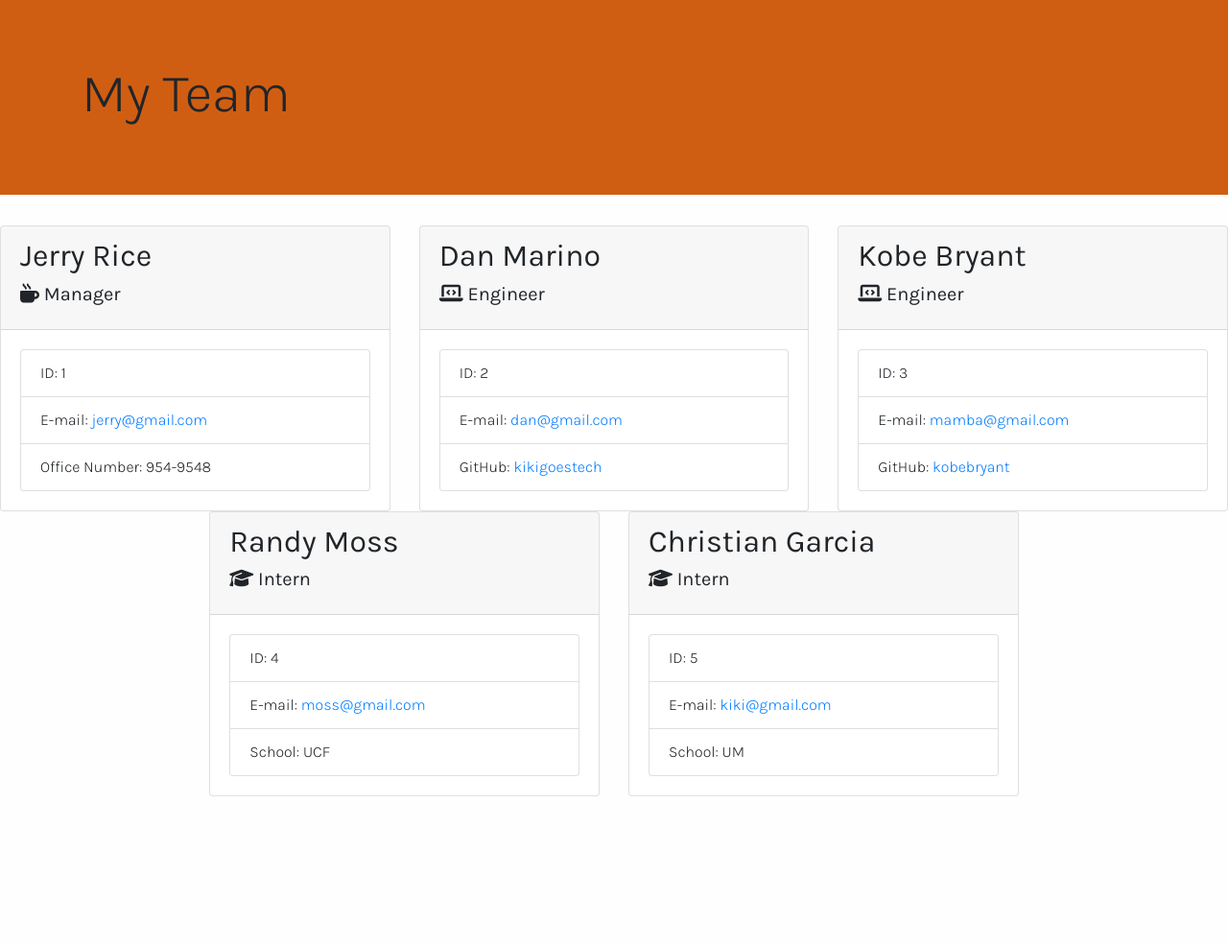
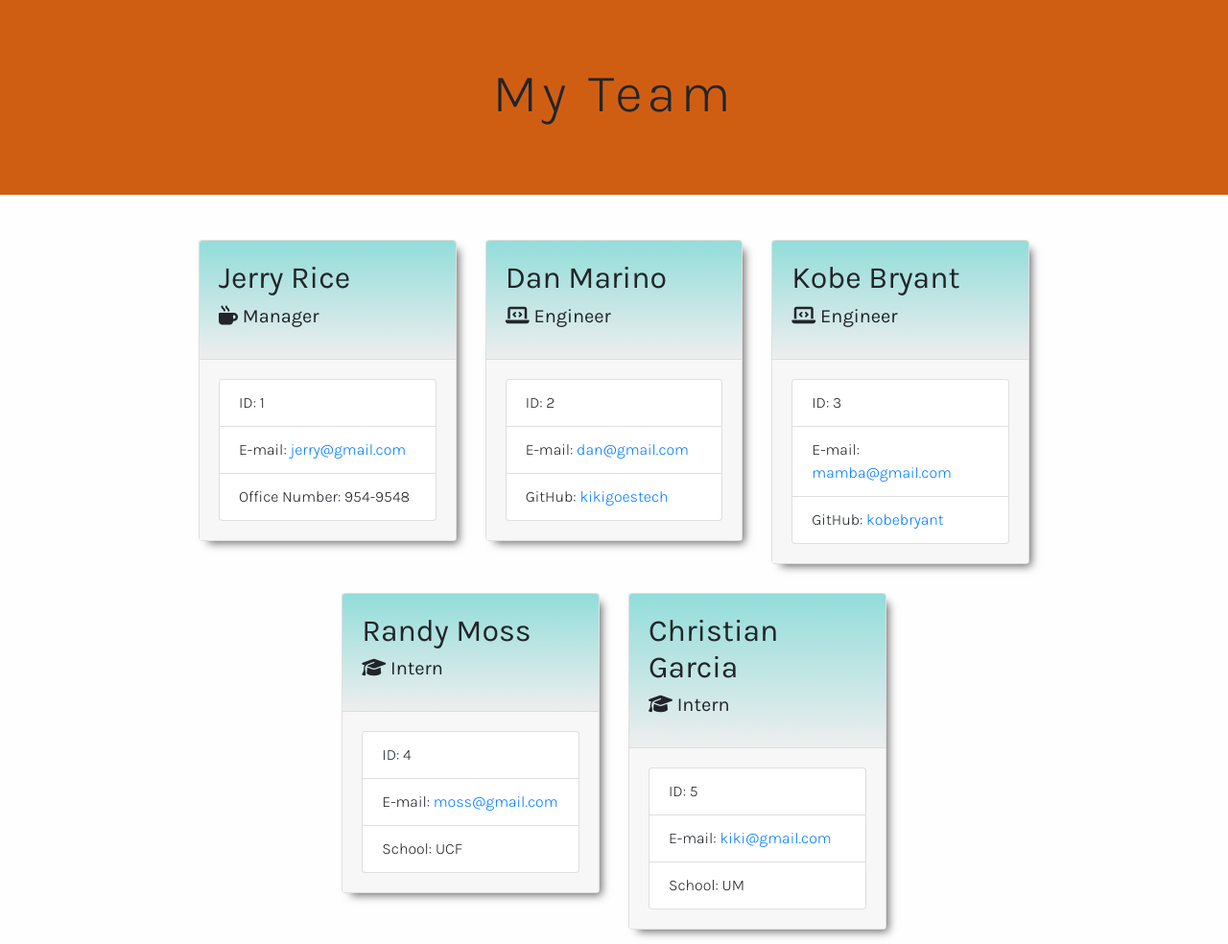
Before and after one commit to kikigoestech/Team-Profile-Generator, a plain HTML site: page disst/index.html in a window 1280 px wide. Shown: the whole page at 96% size. Before the commit the page ends 830 px from the top, so only its background shows below. Drawn offline with nearby package versions, Linux system fonts and the light colour scheme.

Commit message:
css card styles added

```diff
--- a/disst/style.css
+++ b/disst/style.css
@@ -16,3 +16,33 @@
 .jumbotron {
     background-color: #d05e12;
 }
+
+h1 {
+    font-size: 36px;
+    text-align: center;
+    letter-spacing: 5px;
+    font-weight: 400;
+}
+
+/* employee cards formatting */
+
+.main {
+    width: 70%;
+    margin: 0 auto;
+}
+
+div.card {
+    margin: 15px 0;
+    -webkit-box-shadow: 6px 6px 9px -4px rgba(0,0,0,0.6);
+    box-shadow: 6px 6px 9px -4px rgba(0,0,0,0.6);
+}
+
+div.card-body {
+    background-color: #f7f7f7;
+}
+
+div.card-header {
+    background: linear-gradient(#92ddda, #eee);
+    padding: 20px;
+    border-bottom: 1px solid #ddd;
+}
```
